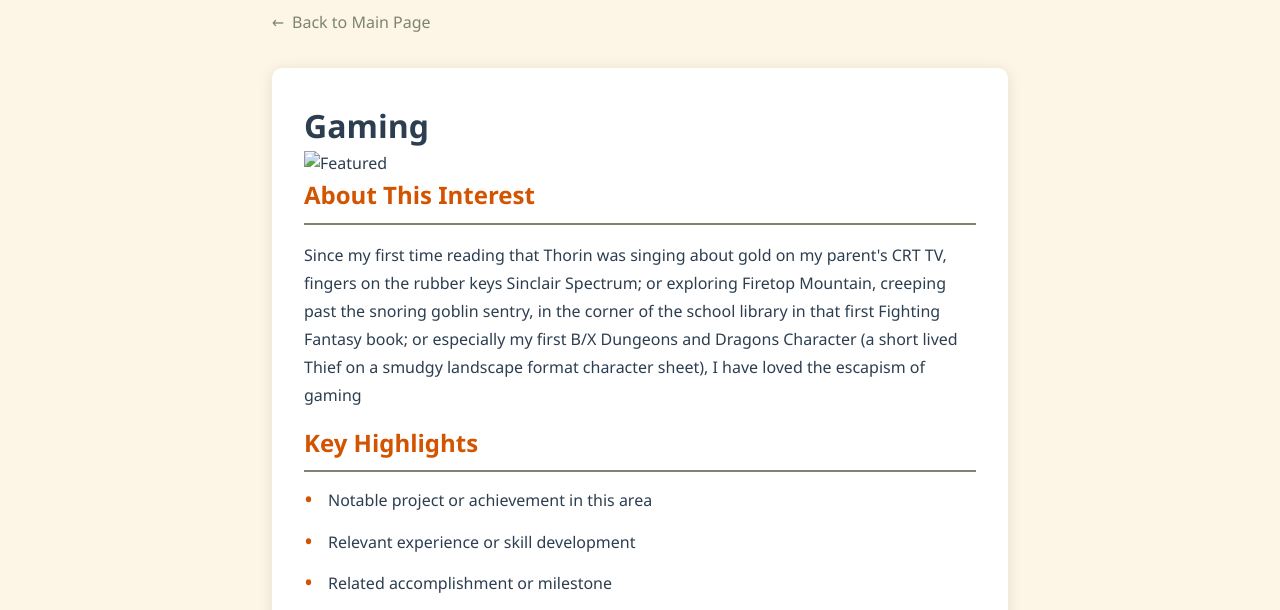
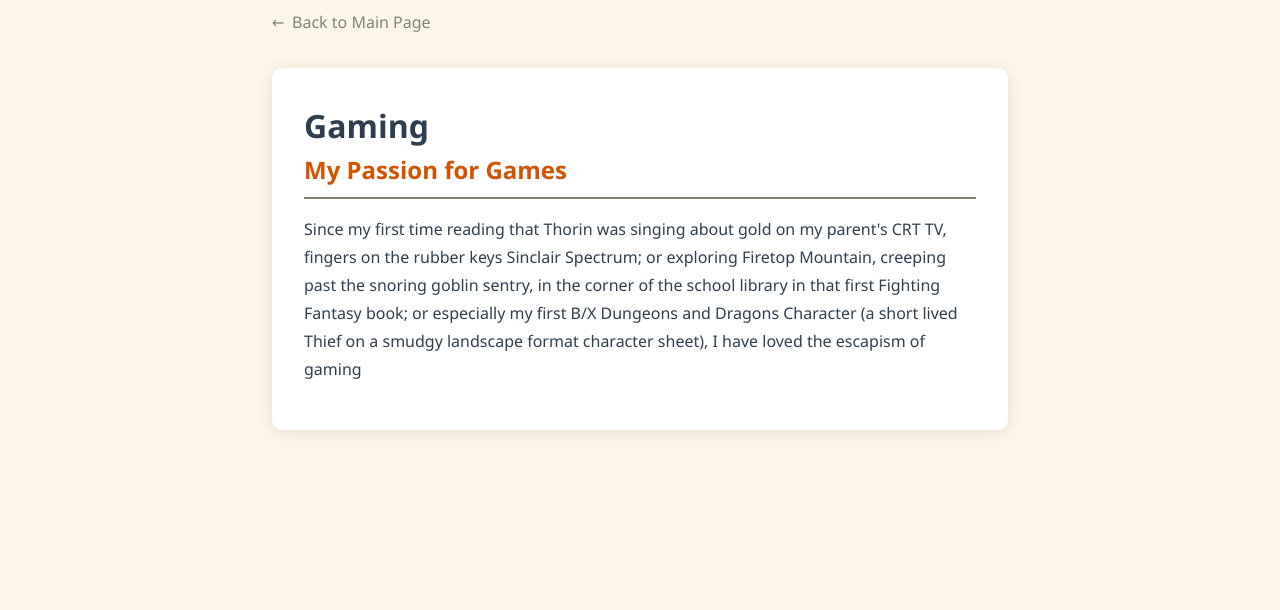
Before and after one commit to daniel-ley/daniel-ley.github.io, a plain HTML site: page gaming.html in a window 1280 px wide. Shown: the part 172-782 px from the top of the page. Drawn offline with Linux system fonts and the light colour scheme.

Commit message:
Updated the gaming page

```diff
--- a/gaming.html
+++ b/gaming.html
@@ -19,11 +19,11 @@
         <div class="subpage-content">
             <h1>Gaming</h1>
 
-            <img src="img/300" alt="Featured" class="content-image">
+            <!-- <img src="img/dice.jpeg" alt="Featured" class="content-image"> -->
 
-            <h2>About This Interest</h2>
+            <h2>My Passion for Games</h2>
             <p>Since my first time reading that Thorin was singing about gold on my parent's CRT TV, fingers on the rubber keys Sinclair Spectrum; or exploring Firetop Mountain, creeping past the snoring goblin sentry, in the corner of the school library in that first Fighting Fantasy book; or especially my first B/X Dungeons and Dragons Character (a short lived Thief on a smudgy landscape format character sheet), I have loved the escapism of gaming</p>
-
+<!--
             <h2>Key Highlights</h2>
             <ul class="achievements-list">
                 <li>Notable project or achievement in this area</li>
@@ -46,7 +46,7 @@
                 <div class="gallery-item">
                     <img src="/api/placeholder/400/400" alt="Gallery Item 4">
                 </div>
-            </div>
+            </div> -->
         </div>
     </main>
 
```
